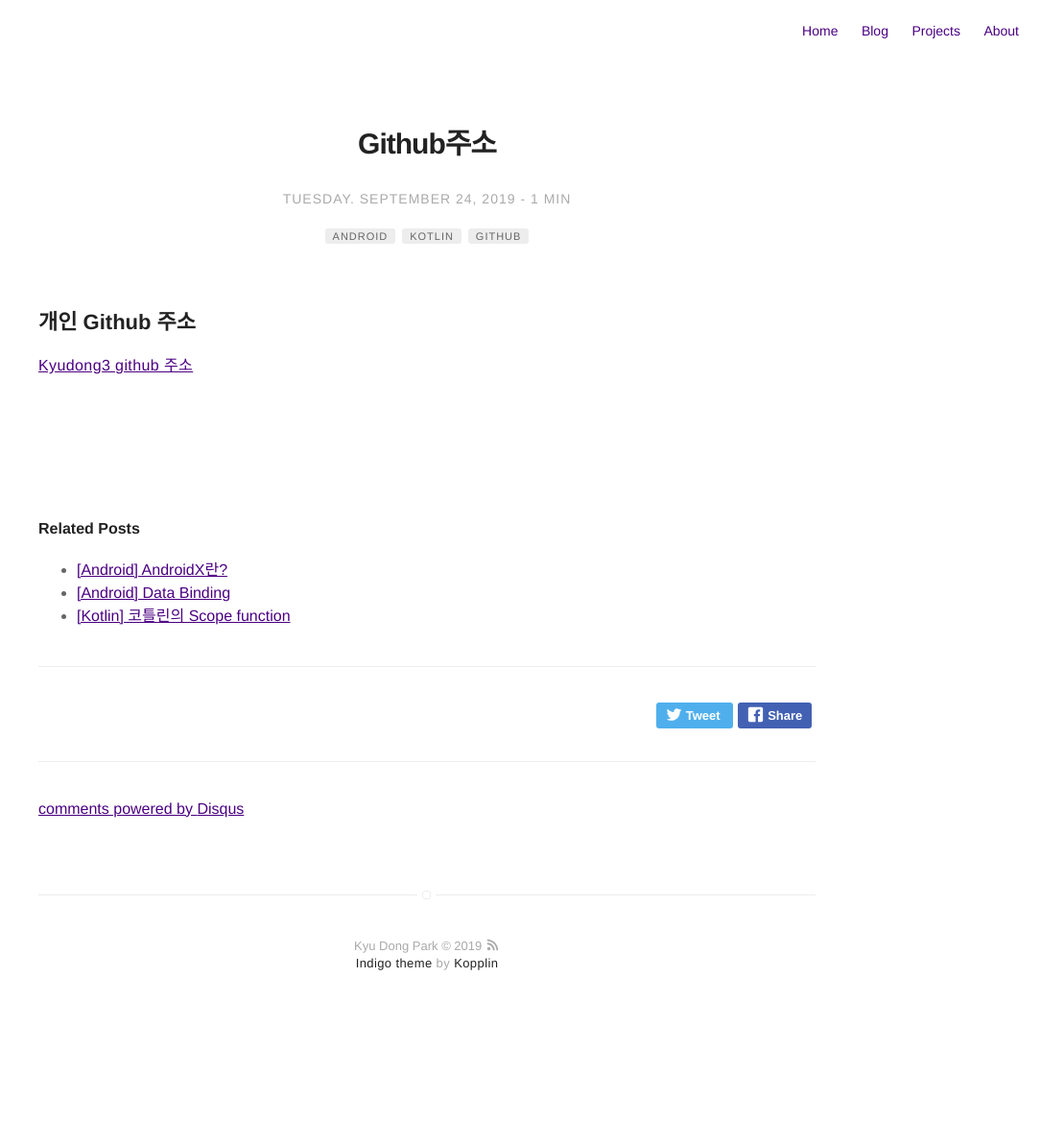
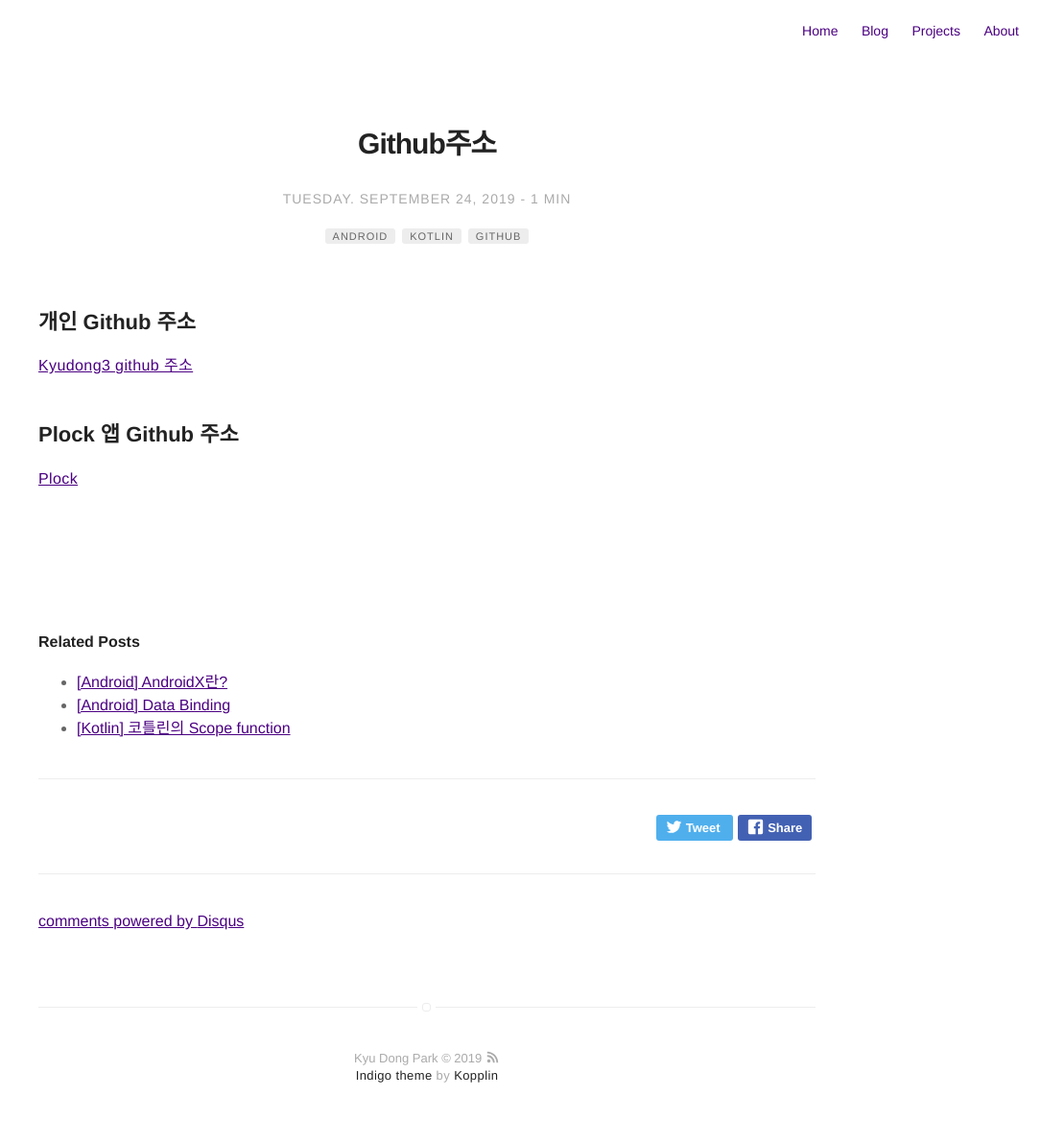
Before and after one commit to Kyudong3/Kyudong3.github.io, a Jekyll site: the page built from _posts/2019-09-24-Github주소.markdown, in a window 1280 px wide. Shown: the whole page at 96% size, without its empty margins (195-1280 px from the left). Built offline with Jekyll 4.4.1, drawn with Linux system fonts in a browser that asks for light colours; comment, search, counter and statistics services are not loaded; before the commit the page ends 1075 px from its top, so only the background shows below that.

Commit message:
add plock github address

```diff
--- a/_posts/2019-09-24-Github주소.markdown
+++ b/_posts/2019-09-24-Github주소.markdown
@@ -16,3 +16,8 @@ description: Github 주소와 프로젝트 주소입니다.
 ## 개인 Github 주소
 
 [Kyudong3 github 주소](https://github.com/Kyudong3)
+
+
+## Plock 앱 Github 주소
+
+[Plock](https://github.com/Nexters/Plock_Android/tree/develop)
```
